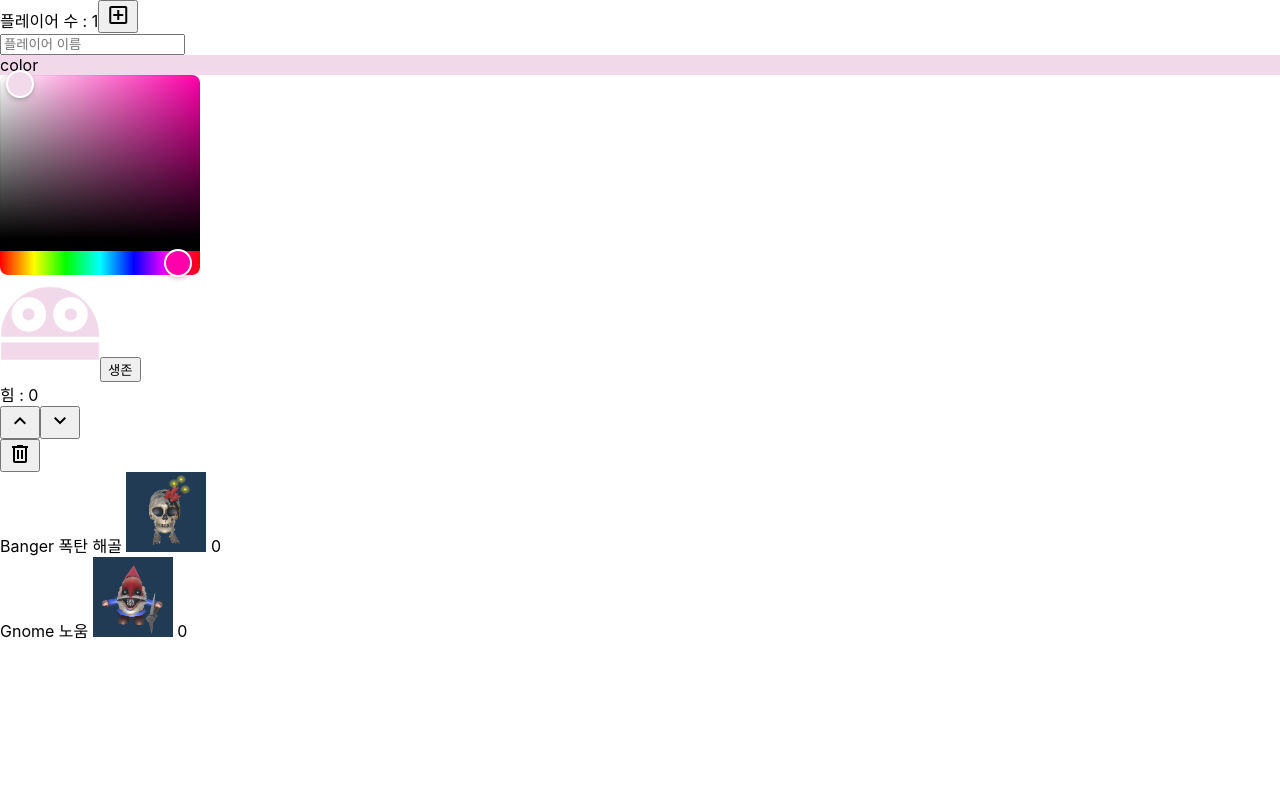
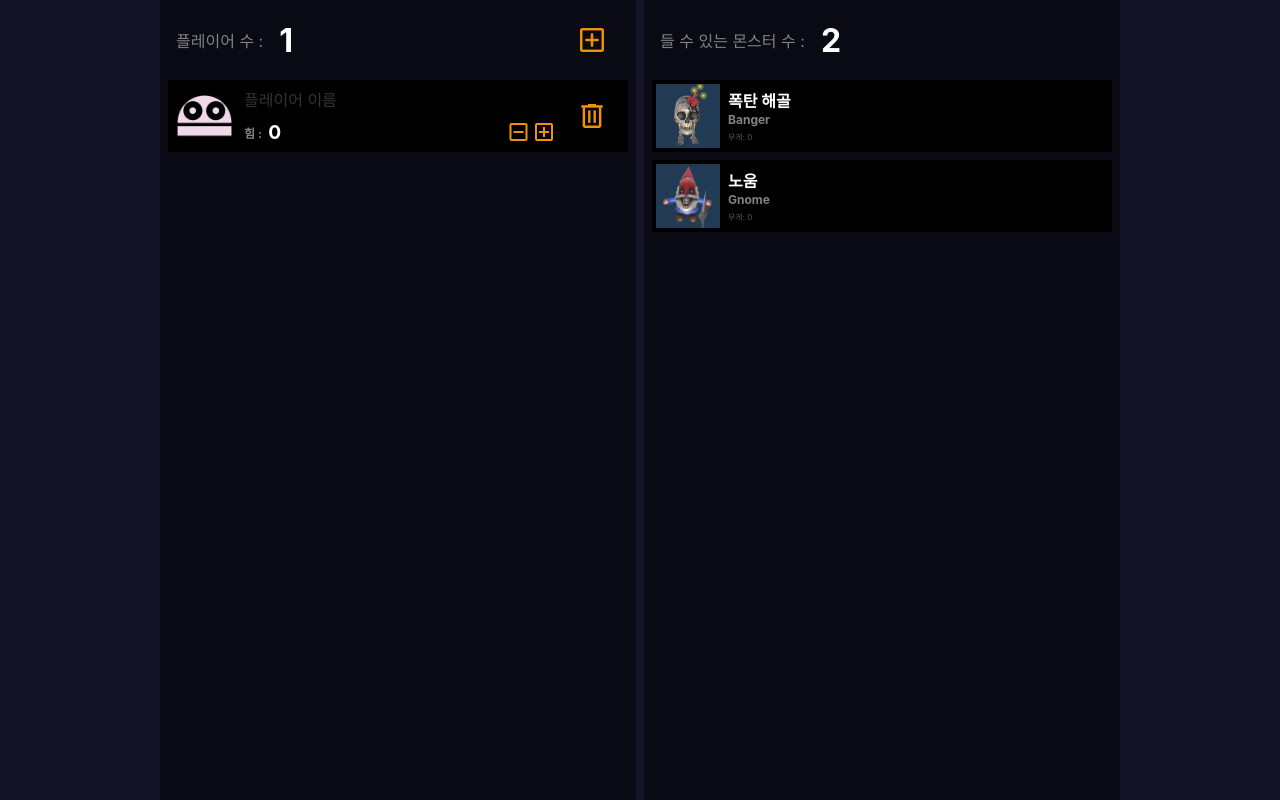
Before and after one commit to SJ70/repo-what-can-we-hold-up-now, a React (Create React App) app: page / in a window 1280 px wide. Both pictures are taken after a click on the button "add_box". Built offline with nearby package versions, Linux system fonts and the light colour scheme.

Commit message:
style: 디자인

```diff
--- a/src/App.css
+++ b/src/App.css
@@ -1,11 +1,83 @@
-.material-symbols-outlined {
-  cursor: pointer;
+:root {
+  --orange : rgb(242, 145, 0);
+
+  --navy : rgb(20, 20, 40);
+  --dark-navy : rgb(10, 10, 20);
+
+  --light-black : rgb(27, 27, 40);
+  --dark-grey : rgb(50, 50, 50);
+  --grey : rgb(90, 90, 90);
+  --light-grey : rgb(130, 130, 130);
 }
 
-.material-symbols-outlined:hover {
-  color: red;
+button, input {
+  all: unset;
+  border: none;
+  padding: 0;
+  margin: 0;
+  background: none;
+  font: inherit;
+  line-height: normal;
+  font-size: 1em;
+}
+
+button {
+  cursor: pointer;
+  display: flex;
+  flex-direction: row;
+  justify-items: center;
+  align-items: center;
+}
+
+button {
+  font-weight: 300;
+  color: var(--orange);
+}
+button:hover {
+  color: white;
+  filter: drop-shadow(0 0 .5em var(--orange))
+          drop-shadow(0 0 1em var(--orange));
 }
 
 * {
   user-select: none;
 }
+
+body {
+  background-color: var(--navy);
+  color: white;
+  display: flex;
+  flex-direction: column;
+  align-items: center;
+}
+
+.contents {
+  width: min(100vw, 60em);
+  display: flex;
+  flex-direction: row;
+  gap: .5em;
+}
+
+.contents > * {
+  flex: 1;
+  background-color: var(--dark-navy);
+  height: calc(100vh - .5em);
+  padding-bottom: .5em;
+}
+
+.list {
+  overflow-y: auto;
+}
+.list::-webkit-scrollbar {
+  width: .5em;
+}
+.list::-webkit-scrollbar-track {
+  background: var(--dark-grey);
+}
+.list::-webkit-scrollbar-thumb {
+  background: var(--grey);
+  border-radius: 0;
+}
+.list::-webkit-scrollbar-thumb:hover {
+  background: var(--orange);
+}
--- a/src/App.js
+++ b/src/App.js
@@ -8,8 +8,10 @@ function App() {
     <div className="App">
       <header className="header">
       </header>
-      <Players/>
-      <Monsters/>
+      <div className='contents'>
+        <Players/>
+        <Monsters/>
+      </div>
     </div>
   );
 }
--- /dev/null
+++ b/src/components/Monsters.css
@@ -0,0 +1,60 @@
+.monsters > .monsters-count {
+  height: 4em;
+  padding-top: .5em;
+  margin-bottom: .5em;
+  display: flex;
+  flex-direction: row;
+  align-items: center;
+}
+.monsters > .monsters-count > label {
+  display: flex;
+  flex-direction: row;
+  gap: .5em;
+  color: var(--light-grey);
+  margin-left: 1em;
+}
+.monsters > .monsters-count > span {
+  margin-left: .5em;
+  flex: 1;
+  font-size: 2em;
+  font-weight: bold;
+}
+
+.monsters > .monsters-list {
+  display: flex;
+  flex-direction: column;
+  gap: .5em;
+  height: calc(100% - 5em);
+}
+
+
+.monster {
+  display: flex;
+  flex-direction: row;
+  background-color: black;
+  margin: 0 .5em 0 .5em;
+  padding: .25em;
+  height: 4em;
+}
+.monster > img {
+  object-fit: cover;
+  margin-right: .5em;
+}
+.monster > .monster-info {
+  display: flex;
+  flex-direction: column;
+  margin-top: .25em;
+}
+.monster > .monster-info > .monster-name-ko {
+  font-weight: bold;
+}
+.monster > .monster-info > .monster-name-en {
+  color: var(--light-grey);
+  font-weight: bold;
+  font-size: .75em;
+}
+.monster > .monster-info > .monster-weight {
+  color: var(--grey);
+  font-size: .5em;
+  margin-top: .5em;
+}
--- a/src/components/Monsters.js
+++ b/src/components/Monsters.js
@@ -1,3 +1,4 @@
+import './Monsters.css';
 import { usePlayerStore } from '../stores/playerStore';
 import MONSTERS from '../const/monsters';
 import { useEffect, useState } from 'react';
@@ -16,15 +17,23 @@ function Monsters() {
   }, [players]);
 
   return (
-    <div>
-      {monsters.map((monster, idx) => (
-        <div key={idx}>
-          <label> {monster.name} </label>
-          <label> {monster.kor_name} </label>
-          <img src={monster.img} alt={monster.name} width={80} height={80} />
-          <label> {monster.weight} </label>
-        </div>
-      ))}
+    <div className='monsters'>
+      <div className='monsters-count'>
+        <label> 들 수 있는 몬스터 수 : </label>
+        <span> {monsters.length} </span>
+      </div>
+      <div className='monsters-list list'>
+        {monsters.map((monster, idx) => (
+          <div className='monster' key={idx}>
+            <img src={monster.img} alt={monster.name} width={64} height={64} />
+            <div className='monster-info'>
+            <label className='monster-name-ko'> {monster.kor_name} </label>
+              <label className='monster-name-en'> {monster.name} </label>
+              <label className='monster-weight'> 무게: {monster.weight} </label>
+            </div>
+          </div>
+        ))}
+      </div>
     </div>
   )
 }
--- a/src/components/Player.css
+++ b/src/components/Player.css
@@ -0,0 +1,93 @@
+.player {
+  display: flex;
+  flex-direction: row;
+  background-color: black;
+  padding: .25em;
+  position: relative;
+}
+
+.dead-player > .overlay { /* 죽은 플레이어는 어둡게 */
+  position: absolute;
+  inset: 0;
+  background: rgba(0, 0, 0, 0.5);
+  z-index: 1;
+  pointer-events: none;
+}
+
+.player-image {
+  width: 4em;
+  height: 4em;
+  display: flex;
+  justify-content: center;
+  align-items: center;
+  position: relative;
+}
+
+.player-image > .player-image-color-picker {
+  display: none;
+}
+.player-image:hover > .player-image-color-picker {
+  z-index: 10;
+  display: flex;
+  position: absolute;
+  top: 2em;
+  left: 4em;
+}
+
+.player-info {
+  display: flex;
+  flex-direction: column;
+  flex: 1;
+  gap: 0;
+}
+
+.player-info > * {
+  display: flex;
+  flex-direction: column;
+  box-sizing: content-box;
+  height: 2em;
+}
+
+.player-info > .player-name {
+  padding-left: .5em;
+  padding-right: .5em;
+}
+
+.player-info > .player-name::placeholder {
+  color: var(--dark-grey);
+}
+
+.player-info > .player-power {
+  display: flex;
+  flex-direction: row;
+  align-items: center;
+  gap: .1em;
+  padding-left: .5em;
+  padding-right: .25em;
+}
+.player-info > .player-power > label {
+  display: flex;
+  flex-direction: row;
+  gap: .5em;
+  color: var(--light-grey);
+  font-size: .75em;
+  font-weight: bold;
+}
+.player-info > .player-power > span {
+  margin-left: .25em;
+  flex: 1;
+  font-size: 1.2em;
+  font-weight: bold;
+}
+
+
+.player-remove {
+  width: 4em;
+  display: flex;
+  flex-direction: row;
+  align-items: center;
+  justify-content: center;
+}
+.player-remove > span {
+  font-size: 2em;
+}
--- a/src/components/Player.js
+++ b/src/components/Player.js
@@ -14,29 +14,29 @@ function Player({ player, idx }) {
   const switchPlayerAlive = usePlayerStore((state) => state.switchPlayerAlive);
 
   return (
-    <div>
-      <input placeholder='플레이어 이름' value={player.name} onChange={(e) => setPlayerName(idx, e.target.value)}/>
-
-      <div style={{ backgroundColor: `rgb(${player.color.r}, ${player.color.g}, ${player.color.b})`}}> color </div>
-      <RgbColorPicker color={player.color} onChange={(color) => setPlayerColor(idx, color)} />
-
-      <PlayerImage player={player} width={100} height={100} />
-      <button onClick={() => switchPlayerAlive(idx)}>
-        <label> {player.alive ? '생존' : '사망'} </label>
-      </button>
-
-      <div>
-        <label> 힘 : {player.power} </label>
-        <div>
-        <button onClick={() => plusPlayerPower(idx)}>
-          <span className="material-symbols-outlined"> stat_1 </span>
+    <div className={`player ${player.alive ? 'alive-player' : 'dead-player'}`} >
+      <div className="overlay"></div>
+      <div className='player-image'>
+        <button onClick={() => switchPlayerAlive(idx)}>
+          <PlayerImage player={player} width={55} height={55} />
         </button>
-        <button onClick={() => minusPlayerPower(idx)}>
-          <span className="material-symbols-outlined"> stat_minus_1 </span>
+        <RgbColorPicker className='player-image-color-picker' color={player.color} onChange={(color) => setPlayerColor(idx, color)} />
+      </div>
+      <div className='player-info'>
+        <input className='player-name' placeholder='플레이어 이름' value={player.name} onChange={(e) => setPlayerName(idx, e.target.value)}/>
+        <div className='player-power'>
+          <label> 힘 : </label>
+          <span> {player.power} </span>
+          <button onClick={() => minusPlayerPower(idx)}>
+            <span className="material-symbols-outlined"> indeterminate_check_box </span>
+          </button>
+          <button onClick={() => plusPlayerPower(idx)}>
+            <span className="material-symbols-outlined"> add_box </span>
           </button>
         </div>
       </div>
-      <button onClick={() => removePlayer(idx)}>
+
+      <button className='player-remove' onClick={() => removePlayer(idx)}>
         <span className="material-symbols-outlined"> delete </span>
       </button>
     </div>
--- a/src/components/Players.css
+++ b/src/components/Players.css
@@ -0,0 +1,47 @@
+.players > .players-menu {
+  height: 4em;
+  padding-top: .5em;
+  margin-bottom: .5em;
+  display: flex;
+  flex-direction: row;
+  align-items: center;
+}
+.players > .players-menu > label {
+  display: flex;
+  flex-direction: row;
+  gap: .5em;
+  color: var(--light-grey);
+  margin-left: 1em;
+}
+.players > .players-menu > span {
+  margin-left: .5em;
+  flex: 1;
+  font-size: 2em;
+  font-weight: bold;
+}
+
+
+
+.players > .players-list{
+  display: flex;
+  flex-direction: column;
+  gap: .5em;
+  height: calc(100% - 5em);
+}
+
+.players > .players-list > * {
+  width: calc(100% - 1.5em);
+  margin-left: .5em;
+}
+
+.players > .players-menu > .player-add {
+  width: 4em;
+  display: flex;
+  flex-direction: row;
+  align-items: center;
+  justify-content: center;
+  margin-right: .75em;
+}
+.players > .players-menu > .player-add > span {
+  font-size: 2em;
+}
--- a/src/components/Players.js
+++ b/src/components/Players.js
@@ -9,17 +9,16 @@ function Players() {
   const addPlayer = usePlayerStore((state) => state.addPlayer);
 
   return (
-    <div>
-      <div>
-        <label>
-          플레이어 수 : {players.length}
-        </label>
-        <button onClick={addPlayer}>
+    <div className='players'>
+      <div className='players-menu'>
+        <label> 플레이어 수 : </label>
+        <span> {players.length} </span>
+        <button className='player-add' onClick={addPlayer}>
           <span className="material-symbols-outlined"> add_box </span>
         </button>
       </div>
 
-      <div>
+      <div className='players-list list'>
         {players.map((player, idx) => (
           <Player key={idx} player={player} idx={idx} />
         ))}
```
Also changed, not shown: src/index.css (line endings or trailing spaces).
